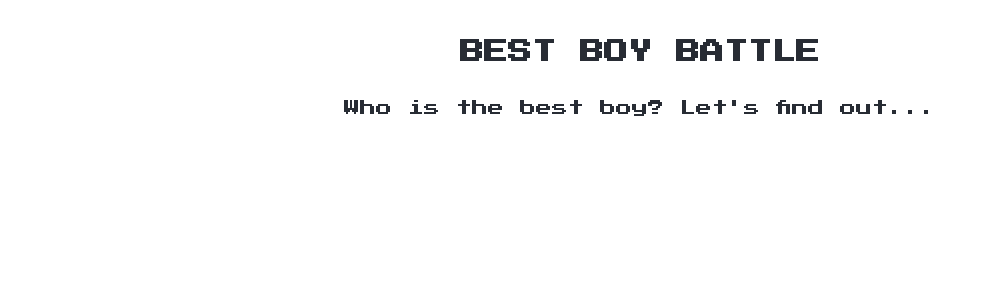
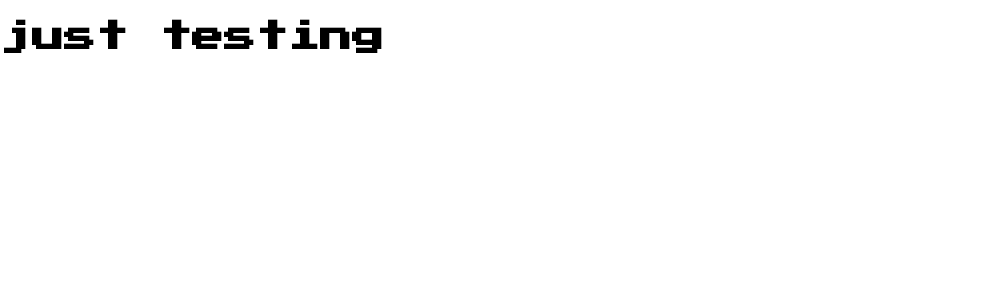
Before and after one commit to paulcooke/best-boy, a React (Create React App) app: page /best-tests in a window 1280 px wide. Shown: the top 300 px of the page, without its empty margins (0-987 px from the left). Built offline with nearby package versions, Linux system fonts and the light colour scheme.

Commit message:
commiting before deleting node modules

```diff
--- a/package.json
+++ b/package.json
@@ -8,6 +8,7 @@
     "@testing-library/user-event": "^7.1.2",
     "react": "^16.13.0",
     "react-dom": "^16.13.0",
+    "react-router-dom": "^5.1.2",
     "react-scripts": "3.4.0",
     "styled-components": "^5.0.1"
   },
--- a/src/App.js
+++ b/src/App.js
@@ -1,5 +1,9 @@
 import React from 'react';
-import styled, { createGlobalStyle } from 'styled-components'
+import { createGlobalStyle } from 'styled-components'
+import { BrowserRouter, Switch, Route } from 'react-router-dom'
+
+import Home from '../src/components/common/Home'
+import BestTests from './components/best-boy-tests/best-tests'
 
 const GlobalStyle = createGlobalStyle`
   body {
@@ -13,37 +17,16 @@
   }
 `
 
-const Wrapper = styled.section`
-  background-color: white;
-  min-height: 100vh;
-  display: flex;
-  flex-direction: column;
-  align-items: center;
-  padding-top: 20px;
-`
-
-const Title = styled.h1`
-  color: #282c34;
-`
-
-const Paragraph = styled.p`
-  color: #282c34;
-`
-
 function App() {
   return (
     <>
       <GlobalStyle />
-      <Wrapper>
-
-        <Title>
-          BEST BOY BATTLE
-        </Title>
-        <Paragraph>
-          Who is the best boy? Let's find out...
-        </Paragraph>
-
-      </Wrapper>
+      <BrowserRouter>
+        <Switch>
+          <Route exact path="/" component={Home} />
+          <Route path="/best-tests" component={BestTests} />
+        </Switch>
+      </BrowserRouter>
     </>
   );
 }
--- /dev/null
+++ b/src/components/best-boy-tests/best-tests.js
@@ -0,0 +1,9 @@
+import React from 'react'
+
+const BestTests = () => {
+  return (
+    <h1>just testing</h1>
+  )
+}
+
+export default BestTests
--- /dev/null
+++ b/src/components/common/Home.js
@@ -0,0 +1,37 @@
+import React from 'react'
+import styled from 'styled-components'
+
+
+
+const Home = () => {
+
+  const Wrapper = styled.section`
+    background-color: white;
+    min-height: 100vh;
+    display: flex;
+    flex-direction: column;
+    align-items: center;
+    padding-top: 20px;
+  `
+
+  const Title = styled.h1`
+    color: #282c34;
+  `
+
+  const Paragraph = styled.p`
+    color: #282c34;
+  `
+
+  return (
+    <Wrapper>
+      <Title>
+        BEST BOY BATTLE
+      </Title>
+      <Paragraph>
+        Who is the best boy? Let's find out...
+      </Paragraph>
+    </Wrapper>
+  )
+}
+
+export default Home
--- a/src/index.js
+++ b/src/index.js
@@ -1,11 +1,7 @@
 import React from 'react';
 import ReactDOM from 'react-dom';
-
 import App from './App';
 import * as serviceWorker from './serviceWorker';
-
-
-
 
 
 ReactDOM.render(<App />, document.getElementById('root'));
```
Also changed, not shown: 1 other file (tests, documents, lock files or other folders).
